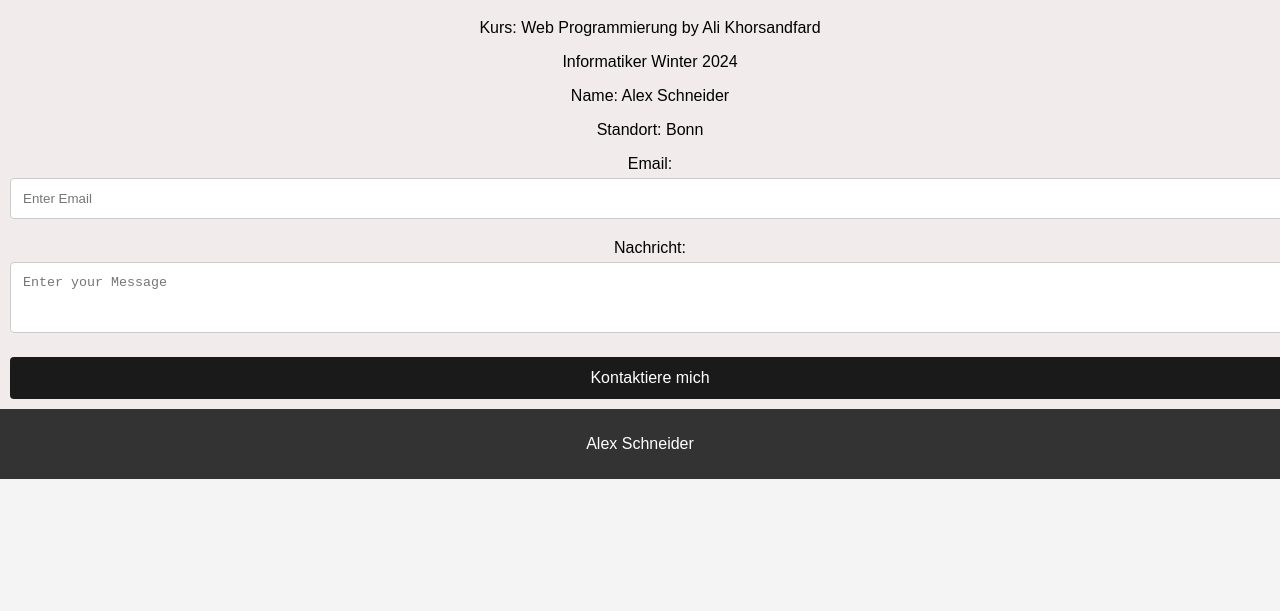
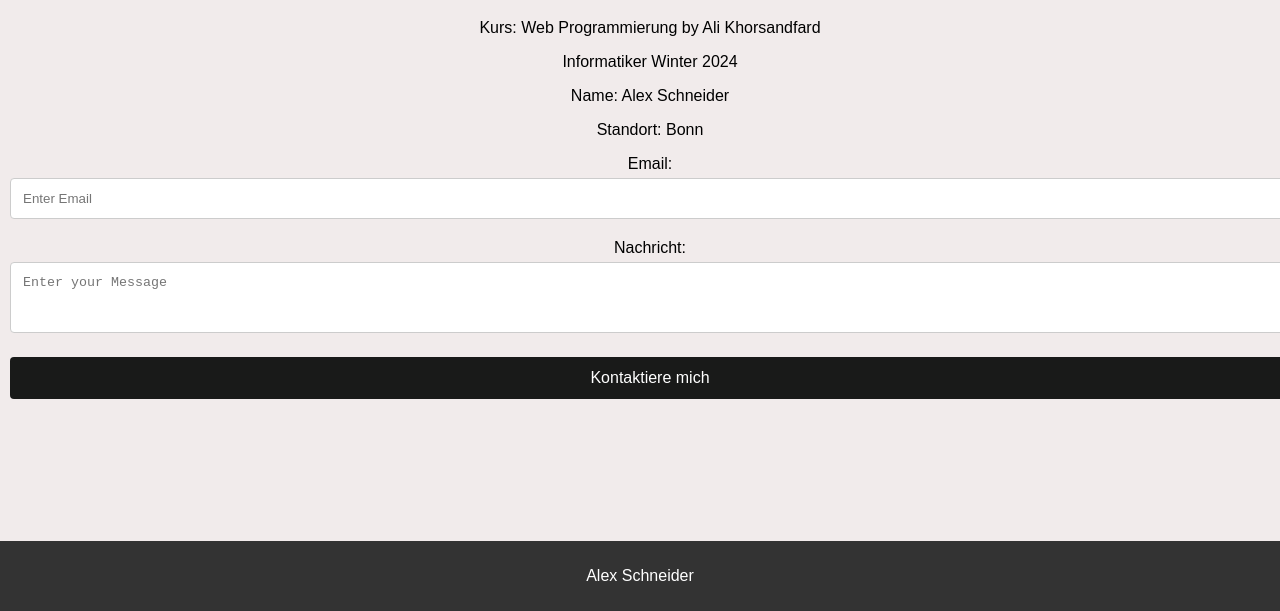
Before and after one commit to SchneiderA/EKS, a plain HTML site: page index.html in a window 1280 px wide. Shown: the part 189-800 px from the top of the page. Drawn offline with Linux system fonts and the light colour scheme.

Commit message:
footer down but secret

```diff
--- a/style.css
+++ b/style.css
@@ -1,11 +1,12 @@
-body {
+html, body {
+    height: 100%; /* Volle Höhe des Bildschirms */
+    margin: 0; /* Kein Rand */
+    display: flex;
+    flex-direction: column;
     font-family: Arial, sans-serif;
-    margin: 0; /* Kein Abstand an den Rändern */
-    padding: 0; /* Kein innerer Abstand */
-    background-color: #f4f4f4; /* Hintergrundfarbe */
-    overflow-x: hidden; /* Verhindert horizontales Scrollen */
+    background-color: #f4f4f4;
+    overflow: hidden; /* Verhindert das Scrollen */
 }
-
 
 
 header {
@@ -51,6 +52,7 @@ nav a {
 
 
 .container {
+    flex: 1;
     width: 100%;
     padding: 10px;
     background-color: #f1ebeb;
@@ -65,4 +67,5 @@ footer {
     color: white;
     text-align: center;
     padding: 10px;
+    margin-top: auto;
 }
```
Also changed, not shown: login.html (+1 -1 lines), secret.html (+0 -2 lines).
